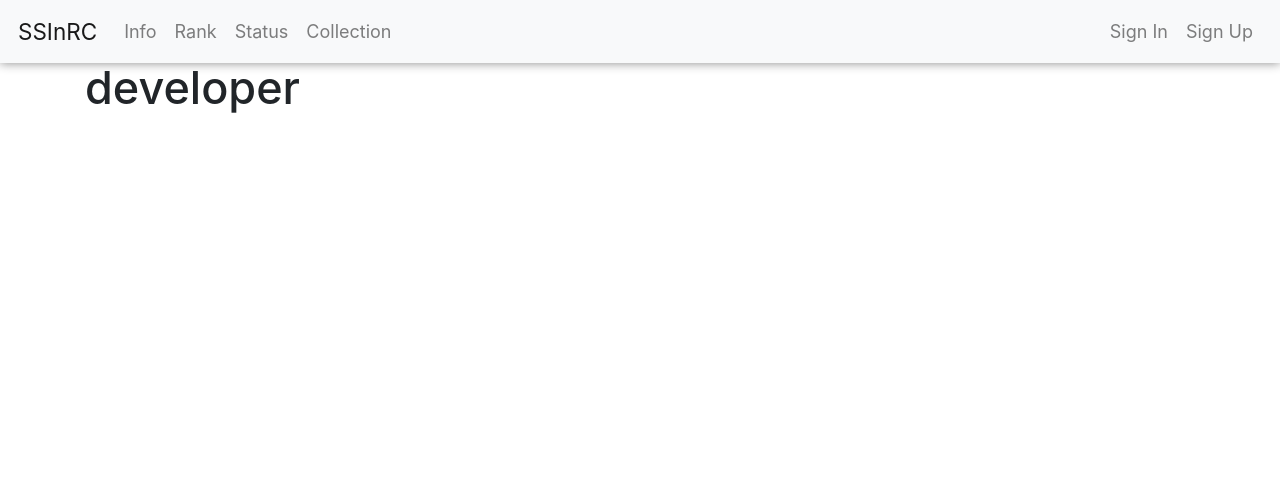
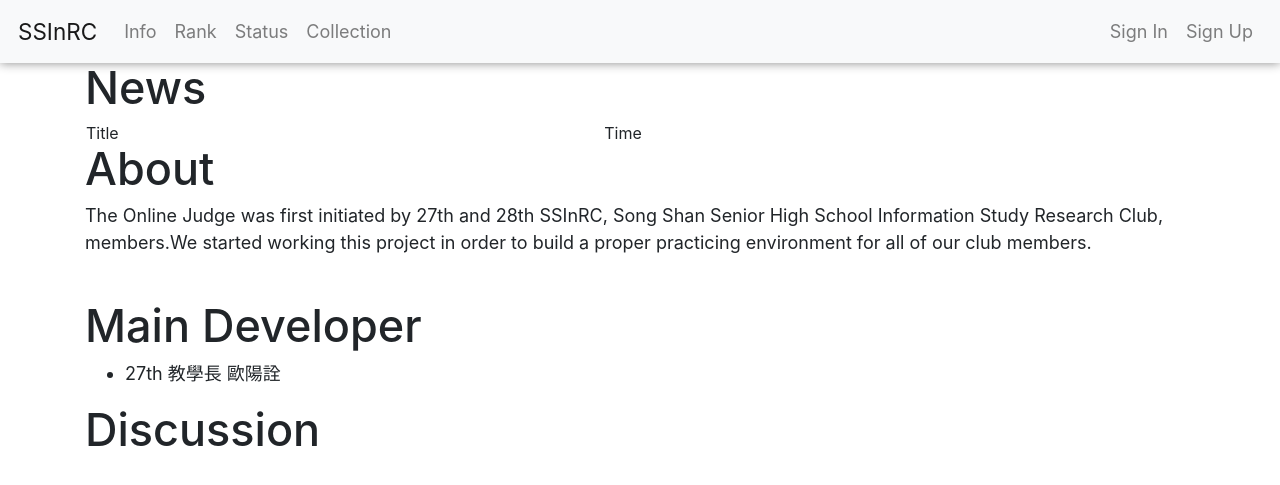
Before and after one commit to charlie890414/online_judge, a Django app: page /info in a window 1280 px wide. Shown: the top 485 px of the page. Run offline with Django 3.2, Linux system fonts and the light colour scheme; some libraries are stand-ins or nearby versions.

Commit message:
info.html

```diff
--- a/templates/info.html
+++ b/templates/info.html
@@ -5,9 +5,27 @@
     <body>
         {% include "navbar.html" %}
         <div class="container">
-           <h1>developer</h1>
-           <div>
-            </div>
+           <div class="border-style">
+               <h1>News</h1>
+               <table style="width:100%;">
+                   <tr>
+                       <td>Title</td>
+                       <td>Time</td>
+                   </tr>
+               </table>
+           </div>
+           <div class="border-style">
+               <h1>About</h1>
+               <p>The Online Judge was first initiated by 27th and 28th SSInRC, Song Shan Senior High School Information Study Research Club, members.We started working this project in order to build a proper practicing environment for all of our club members.</p>
+               <br>
+               <h1>Main Developer</h1>
+               <ul>
+                   <li>27th 教學長 歐陽詮</li>
+               </ul>
+           </div>
+           <div class="border-style">
+               <h1>Discussion</h1>
+           </div>
         </div>
     </body>
 </html>
```
